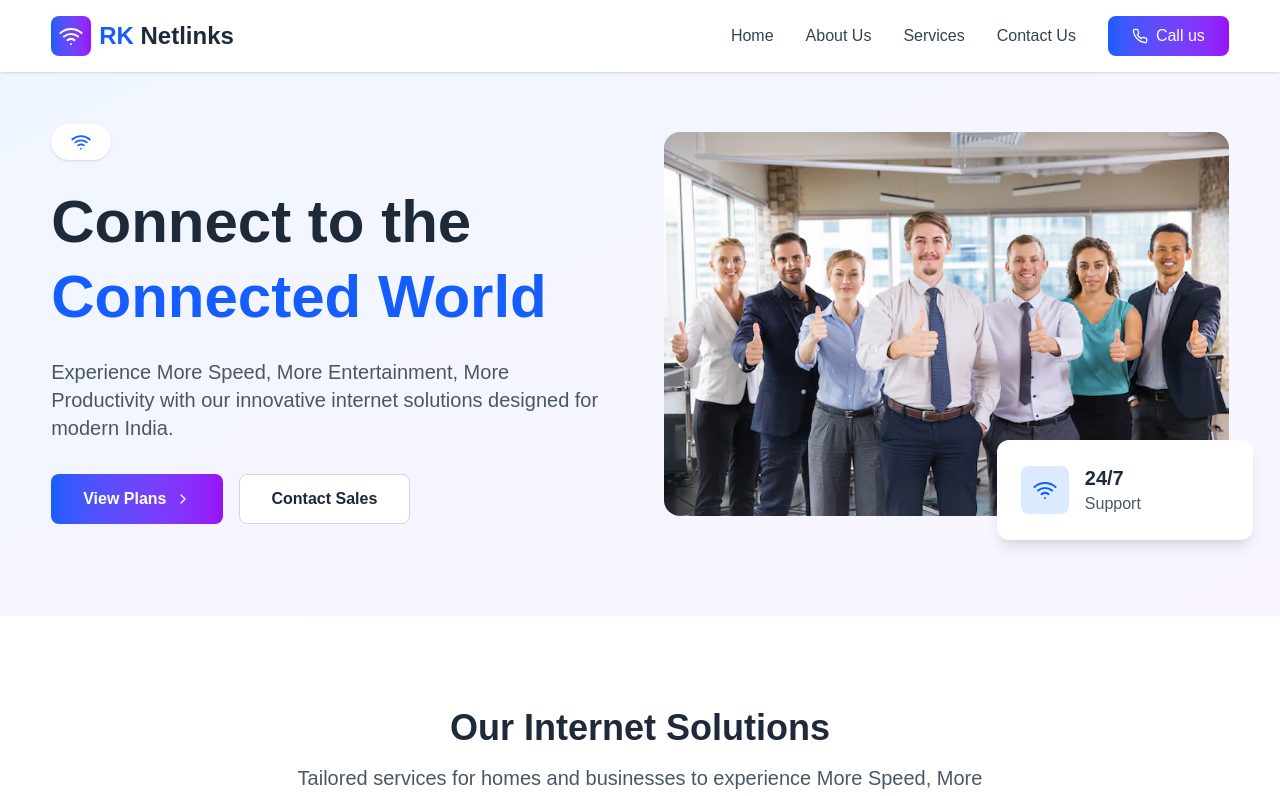
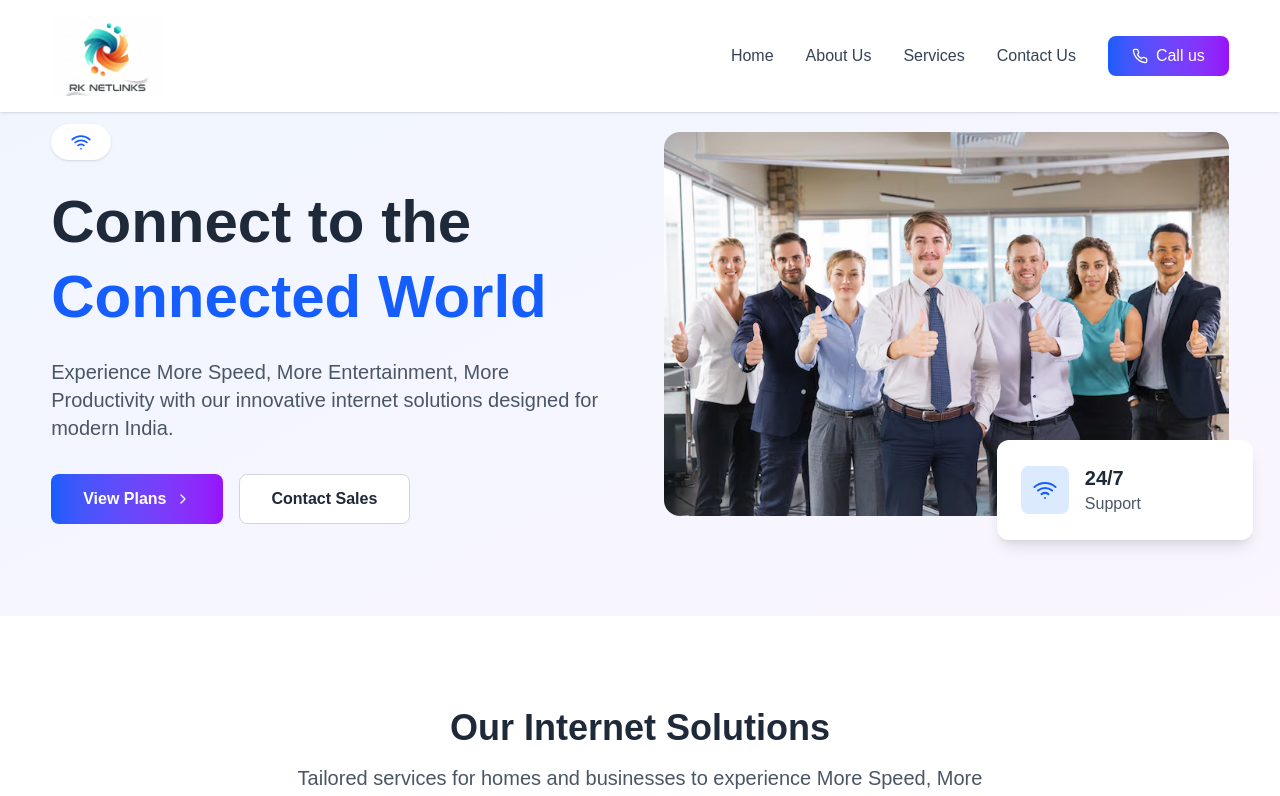
Before and after one commit to ankitkumar0021/rk-netlinks, a Next.js app: page / in a window 1280 px wide. Shown: the top 796 px of the page. Built offline with nearby package versions, Linux system fonts and the light colour scheme.

Commit message:
logo changes

```diff
--- a/src/components/layout/Header.tsx
+++ b/src/components/layout/Header.tsx
@@ -1,4 +1,5 @@
 'use client'
+import Image from 'next/image';
 import React, { useState } from 'react';
 import { FiMenu, FiX, FiPhone, FiWifi } from 'react-icons/fi';
 
@@ -15,13 +16,12 @@ const Header = () => {
     <header className="bg-white shadow-sm fixed w-full z-50">
       <div className="custom_container_space">
         <div className="flex justify-between items-center py-4">
-          {/* Logo */}
-          <div className="flex items-center space-x-2">
-            <div className="bg-gradient-to-r from-blue-600 to-purple-600 p-2 rounded-lg">
-              <FiWifi className="text-white text-2xl" />
+            {/* Logo */}
+            <div className="flex items-center space-x-2 w-28 h-20 overflow-hidden">
+            <div>
+              <img src="/images/logo.png" alt="RK Netlinks Logo" className="w-full h-full object-cover" />
             </div>
-            <h1 className="text-2xl font-bold text-gray-800"><span className="text-blue-600">RK</span> Netlinks</h1>
-          </div>
+        </div>
 
           {/* Desktop Navigation */}
           <nav className="hidden lg:flex items-center space-x-8">
```
Also changed, not shown: public/images/logo.png (added).
